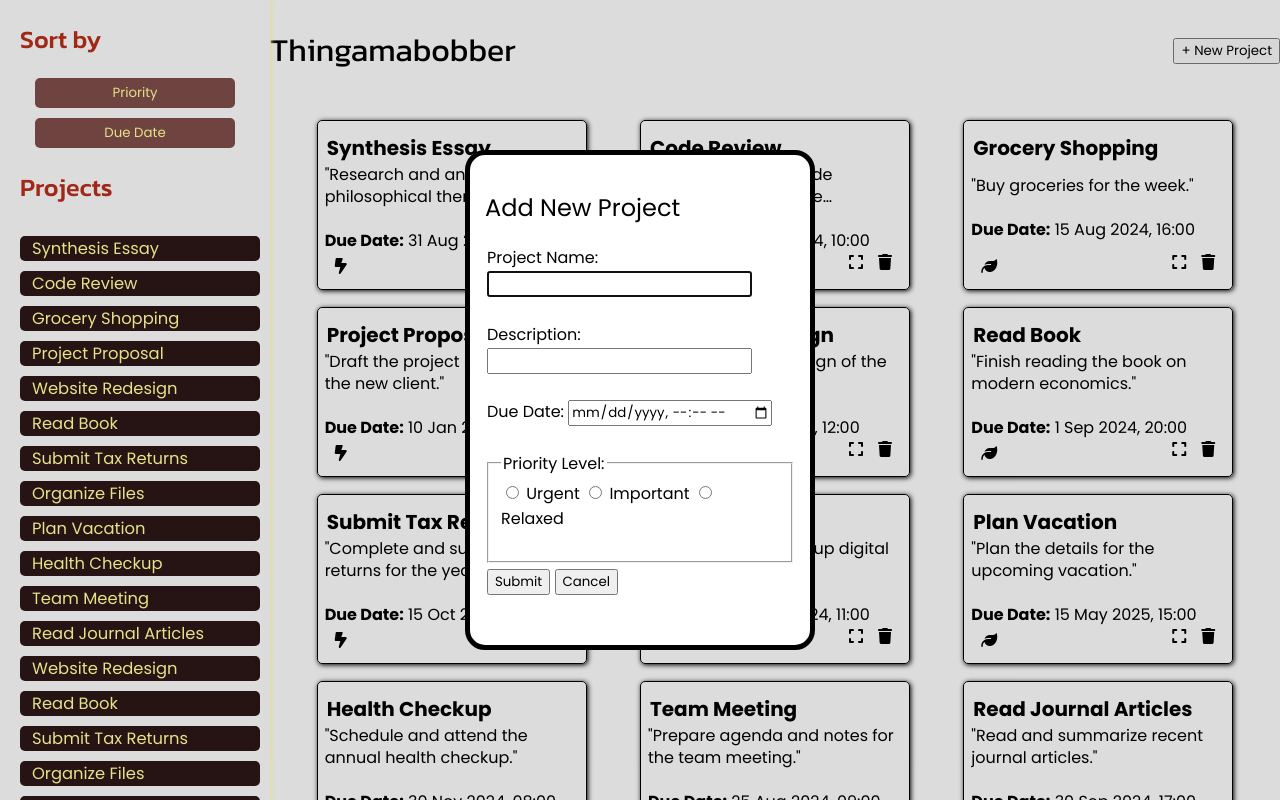
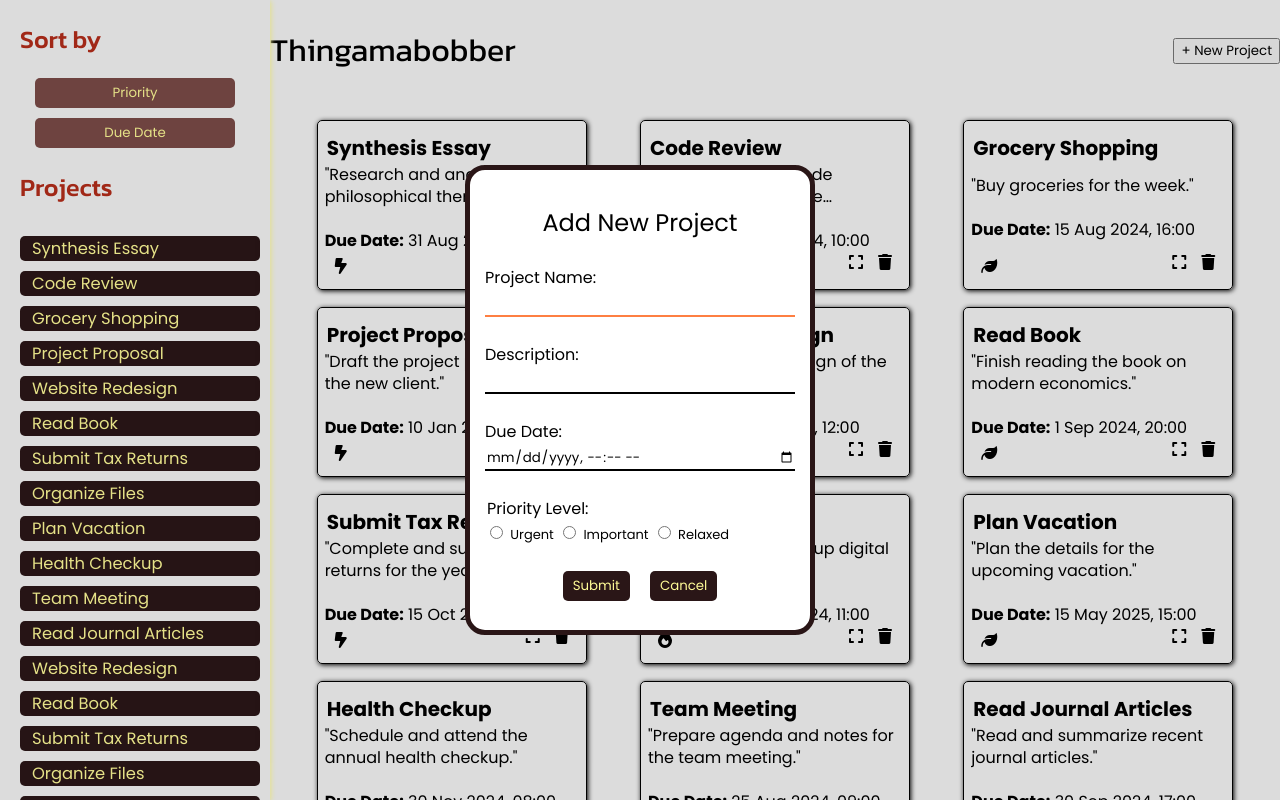
Before and after one commit to karldreta/todo-list-Thingamabob, a website built with webpack: page src/template.html in a window 1280 px wide. Both pictures are taken after a click on the button "+ New Project". Built offline with nearby package versions, Linux system fonts and the light colour scheme.

Commit message:
Style project form

```diff
--- a/src/style.css
+++ b/src/style.css
@@ -96,24 +96,88 @@ button.sort:hover {
 
 #projectInputDialog {
     width: 350px;
-    height: 500px;
+    height: 470px;
     padding: 15px;
-    border: 5px solid black;
+    border: 5px solid var(--charcoal-mid);
     border-radius: 20px;
 }
 
+
 #projectInputDialog > #projectForm {
-    /* border: 1px solid red; */
     display: flex;
     flex-direction: column;
     align-items: baseline;
     gap: 5px;
+    display: flex;
+    flex-direction: column;
+    align-items: center;
+}
+
+#projectForm > .inputContainer {
+    width: 100%;
+}
+
+#projectForm > .inputContainer label {
+    width: 20px;
+    margin-right: 20px;
+    font-size: 16px;
+}
+
+#projectForm > .inputContainer input {
+    width: 100%;
+    border: none;
+    outline: none;
+    border-bottom: 2px solid black;
+}
+
+#projectForm > .inputContainer input:focus {
+    border-color: var(--fiery-orange);
+}
+
+#projectForm > fieldset {
+    border: none;
+    padding: 0;
+    margin: 0;
+    align-self: baseline;
+    font-size: 16px;
+}
+
+#projectForm > fieldset > label {
+    font-size: 13px;
+    text-align: center;
+    cursor: pointer;
+}
+
+#projectForm > .inputContainer.forButtons {
+    display: flex;
+    justify-content: center;
+    gap: 20px;
+    /* border: 1px solid red; */
+}
+
+.inputContainer.forButtons button {
+    background-color: var(--charcoal-mid);
+    color: var(--radiant-yellow);
+    border-radius: 5px;
+    padding: 5px 10px;
+    border: none;
+    outline: none;
+    cursor: pointer;
+}
+
+.inputContainer.forButtons button:hover {
+    transform: scale(105%);
+}
+
+button:active {
+    opacity: 0.7;
 }
 
 .showError {
     color: red;
     height: 20px;
     width: max-content;
+    font-size: 12px;
 }
 
 /* Main Project DOM */
--- a/src/template.html
+++ b/src/template.html
@@ -32,8 +32,8 @@
 
 <!-- Dialogs -->
     <dialog id="projectInputDialog" class="modal">
-        <h2>Add New Project</h2>
         <form action="#" id="projectForm">
+            <h2>Add New Project</h2>
             <div class="inputContainer">
                 <label for="projectName">Project Name:</label>
                 <input type="text" id="projectName">
```
